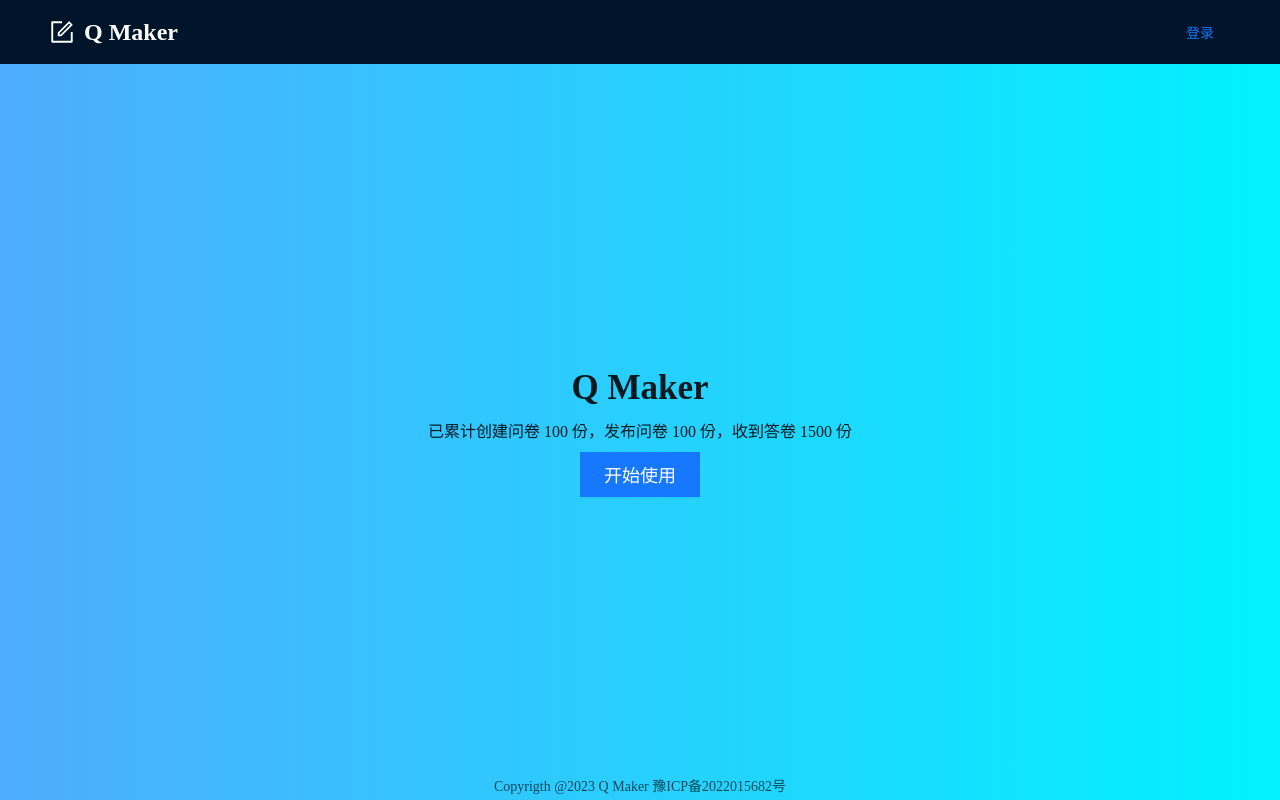
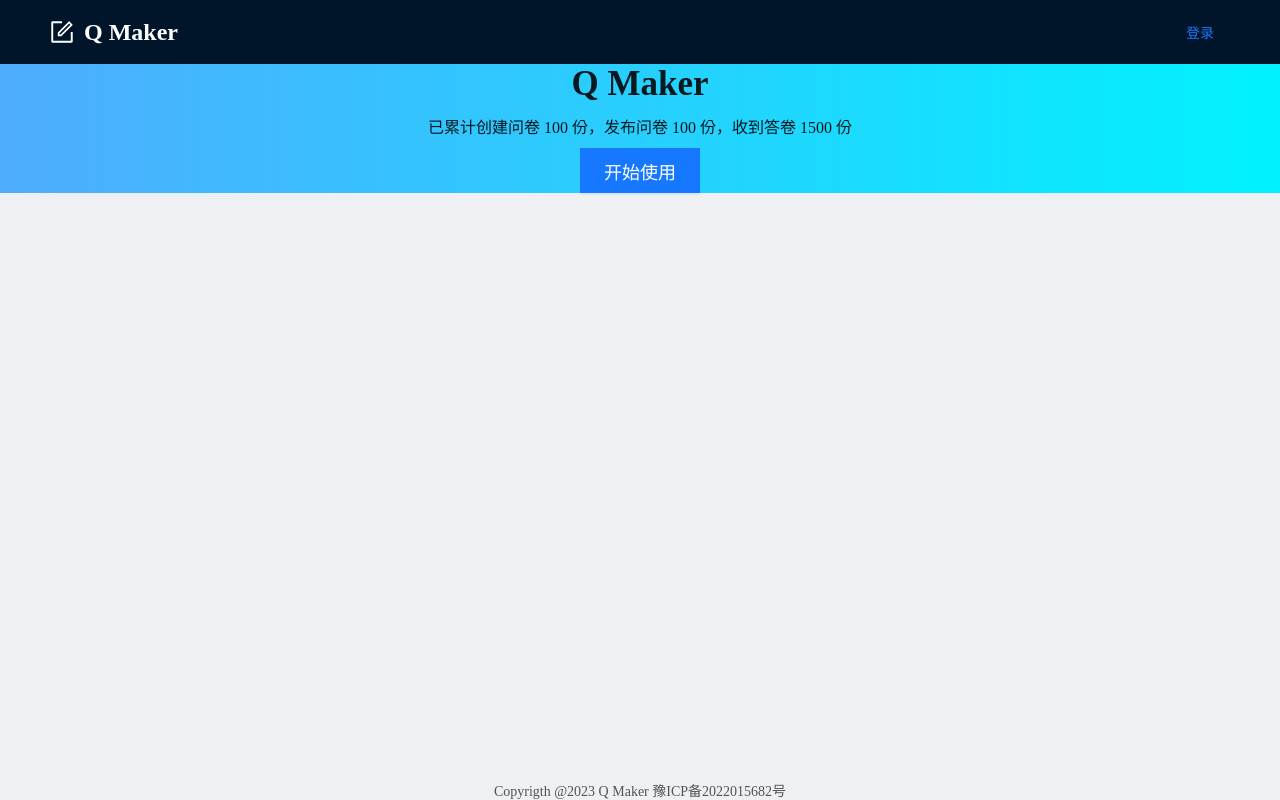
Before and after one commit to DrssXpro/Q-Maker, a React (Vite) app: page /home in a window 1280 px wide. Built offline with nearby package versions, Linux system fonts and the light colour scheme.

Commit message:
style: 问卷管理页面高度修改，内容滚动设置

```diff
--- a/src/components/FsFooter/FsFooter.module.scss
+++ b/src/components/FsFooter/FsFooter.module.scss
@@ -1,11 +1,9 @@
 .fs-footer {
   width: 100%;
-  position: fixed;
-  bottom: 5px;
-  left: 0;
   display: flex;
   align-items: center;
   justify-content: center;
   font-size: 14px;
   color: rgba(0, 0, 0, 0.65);
+  background-color: #eef0f4;
 }
--- a/src/layout/MainLayout/style/mainlayout.module.scss
+++ b/src/layout/MainLayout/style/mainlayout.module.scss
@@ -5,6 +5,6 @@
 }
 
 .main-content {
-  height: calc(100vh - 64px);
+  min-height: calc(100vh - 84px);
   background-color: #eef0f4;
 }
```
